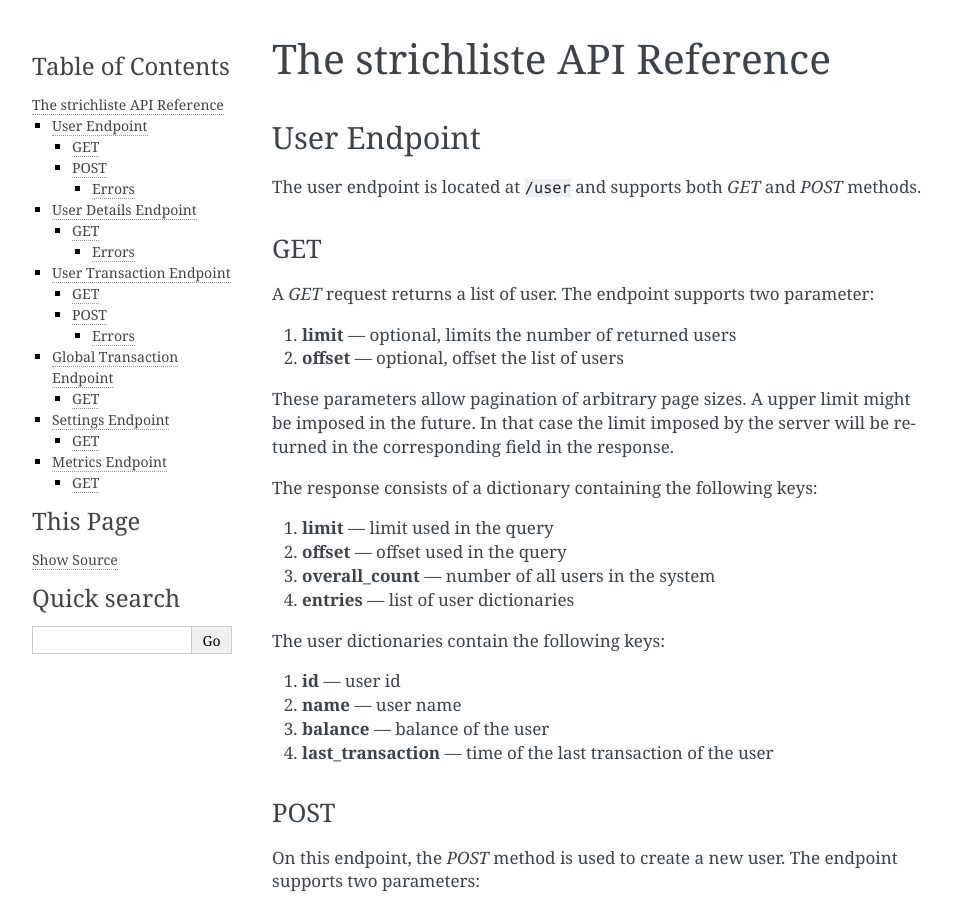
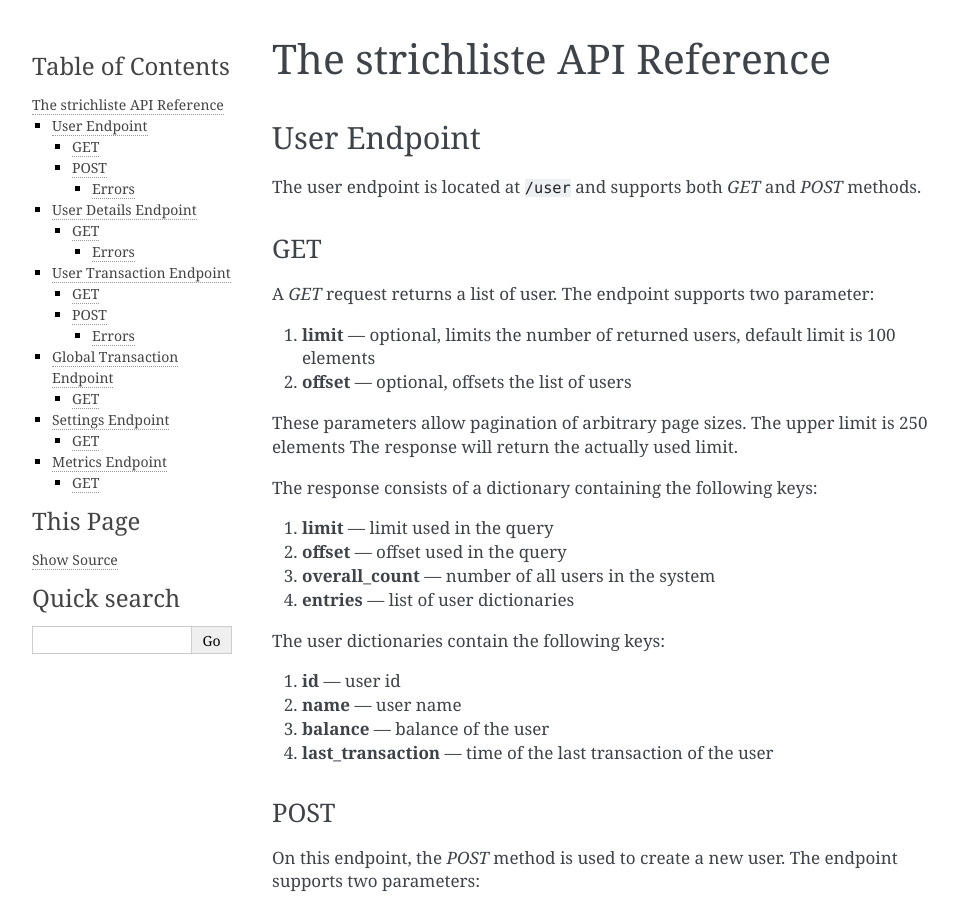
Before and after one commit to hackerspace-bootstrap/strichliste-django, a Sphinx documentation site: the page built from docs/api.rst, in a window 1280 px wide and 900 px high. Shown: the whole window, without its empty margins (148-1106 px from the left). Built offline with Sphinx 7.4.7, drawn with Linux system fonts in a browser that asks for light colours.

Commit message:
Add docstrings to UserViewSet

```diff
--- a/docs/api.rst
+++ b/docs/api.rst
@@ -11,12 +11,11 @@
 ---
 A `GET` request returns a list of user. The endpoint supports two parameter:
 
-1. **limit** — optional, limits the number of returned users
-2. **offset** — optional, offset the list of users
+1. **limit** — optional, limits the number of returned users, default limit is 100 elements
+2. **offset** — optional, offsets the list of users
 
-These parameters allow pagination of arbitrary page sizes. A upper limit might be
-imposed in the future. In that case the limit imposed by the server will be returned
-in the corresponding field in the response.
+These parameters allow pagination of arbitrary page sizes. The upper limit is 250 elements
+The response will return the actually used limit.
 
 The response consists of a dictionary containing the following keys:
 
```
Also changed, not shown: 1 other file.
